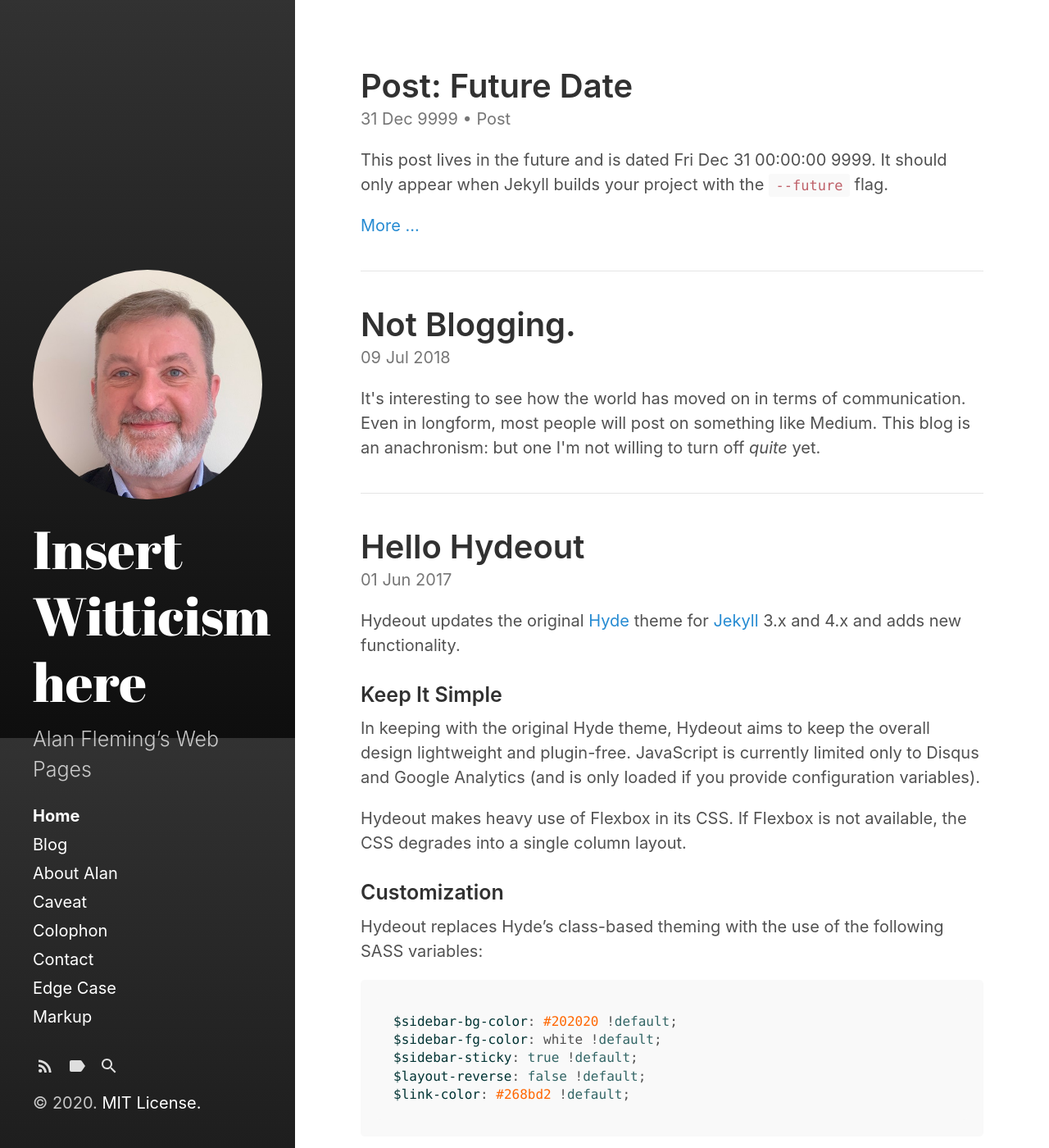
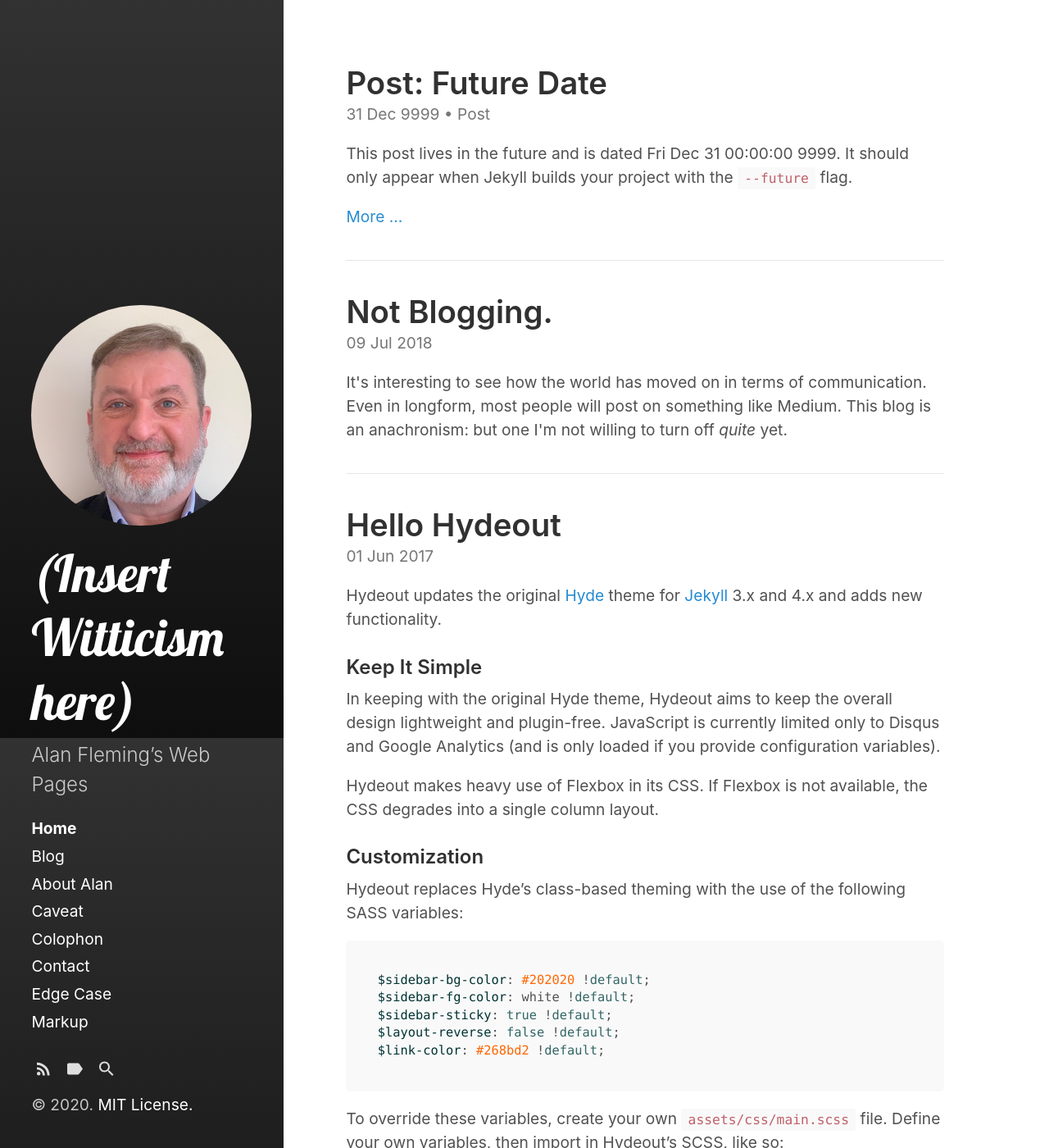
Before and after one commit to alan-fleming/alanfleming.org, a Jekyll site: the page built from index.html, in a window 1280 px wide and 1400 px high. Shown: the whole window at 82% size. Built offline with Jekyll 4.4.1, drawn with Linux system fonts in a browser that asks for light colours; the list of posts is cut into pages by our own code.

Commit message:
Change font for title

```diff
--- a/_config.yml
+++ b/_config.yml
@@ -3,7 +3,7 @@ markdown:         kramdown
 highlighter:      rouge
 
 # Setup
-title:            'Insert Witticism here'
+title:            '(Insert Witticism here)'
 tagline:          "Alan Fleming\u02BCs Web Pages"
 description:      "Alan Fleming\u02BCs Web Pages"
 url:              https://alanfleming.org
--- a/_includes/font-includes.html
+++ b/_includes/font-includes.html
@@ -3,4 +3,5 @@
   different fonts as applicable.
 {% endcomment %}
 
-<link rel="stylesheet" href="https://fonts.googleapis.com/css?family=Abril+Fatface" />
+
+<link href="https://fonts.googleapis.com/css2?family=Lobster&display=swap" rel="stylesheet">
--- a/_sass/hydeout/_layout.scss
+++ b/_sass/hydeout/_layout.scss
@@ -59,9 +59,10 @@ body {
   }
 
   .site-title {
-    font-family: 'Abril Fatface', serif;
+    font-family: 'Lobster', sans-serif;
     font-size: $large-font-size;
-    font-weight: normal;
+    font-style: regular;
+    font-weight: 400;
     margin-bottom: $heading-spacing;
     margin-top: 0;
   }
--- a/_sass/hydeout/_variables.scss
+++ b/_sass/hydeout/_variables.scss
@@ -32,7 +32,7 @@ $section-spacing: 2rem !default;
 $sidebar-width: 18rem !default;
 
 $large-breakpoint: 49rem !default;
-$large-font-size: 1.25rem !default;
+$large-font-size: 1.20rem !default;
 
 $box-shadow-size: 1px !default;
 $box-shadow-opacity: 0.16 !default;
```
